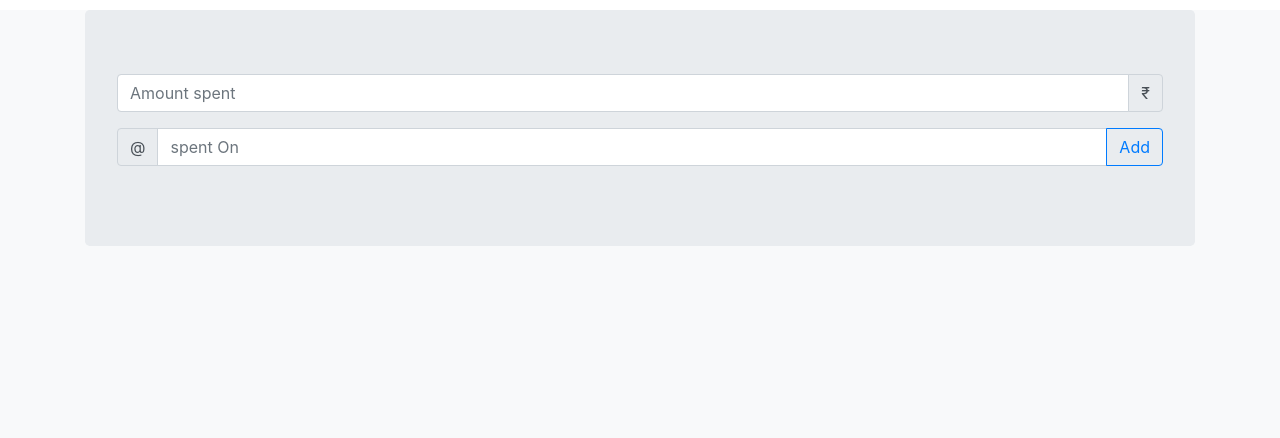
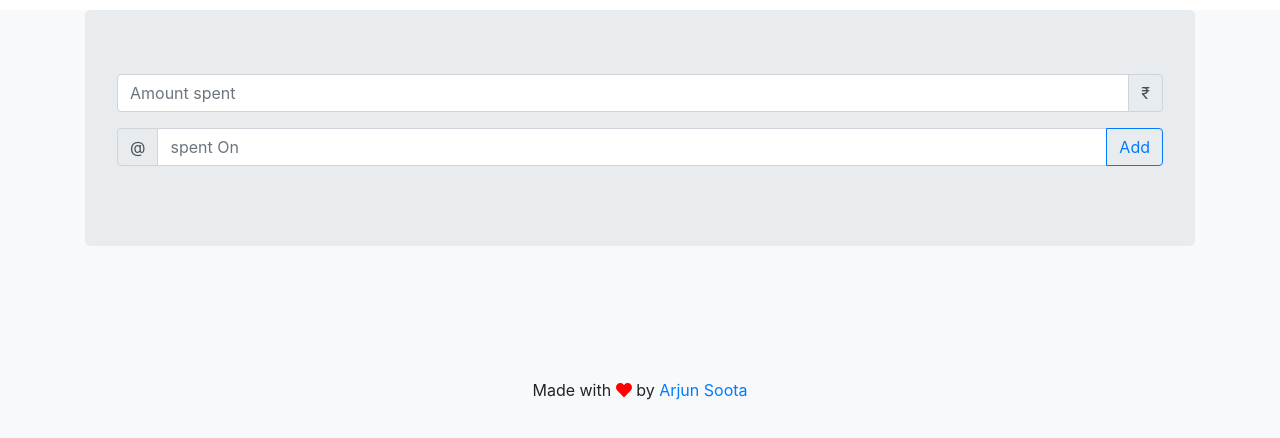
Before and after one commit to arjunsoota/Expense-Tracker-JS, a plain HTML site: page index.html in a window 1280 px wide. Shown: the part 70-508 px from the top of the page. Drawn offline with nearby package versions, Linux system fonts and the light colour scheme.

Commit message:
added link to profile

```diff
--- a/index.html
+++ b/index.html
@@ -17,7 +17,8 @@
 			src="https://use.fontawesome.com/releases/v5.7.2/js/all.js"
 			integrity="sha384-0pzryjIRos8mFBWMzSSZApWtPl/5++eIfzYmTgBBmXYdhvxPc+XcFEk+zJwDgWbP"
 			crossorigin="anonymous"
-		></script>
+        ></script>
+
 <body>
     <nav class="navbar navbar-dark bg-dark">
         <span class="navbar-brand mb-0 h1">Xpense Tracker</span>
@@ -53,12 +54,14 @@
 						/>
 						<div class="input-group-append">
 							<button class="btn btn-outline-primary" type="button" id='btnCounter'>Add</button>
-						</div>
+                        </div>
+
 					</div>
                 </div>
                 <div>
                     <ul class="list-group" id="expenseTable">
                 </div>
+
     </div>
 
 
@@ -175,4 +178,8 @@
             }
     </script>
 </body>
+<div style="text-align: center; padding-top: 100px" class='container-fluid'>
+<span>Made with <i class="fa fa-heart" aria-hidden="true" color='red'></i> by <a href = "https://www.linkedin.com/in/arjun-soota">Arjun Soota</a></span>
+</div>
+
 </html>
```
